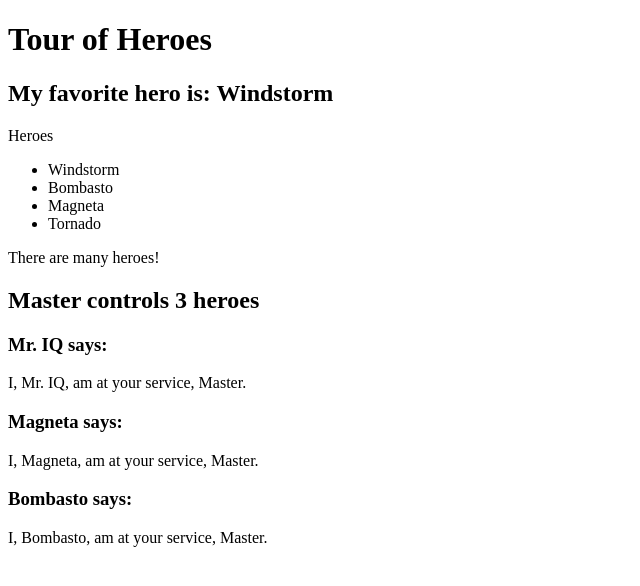
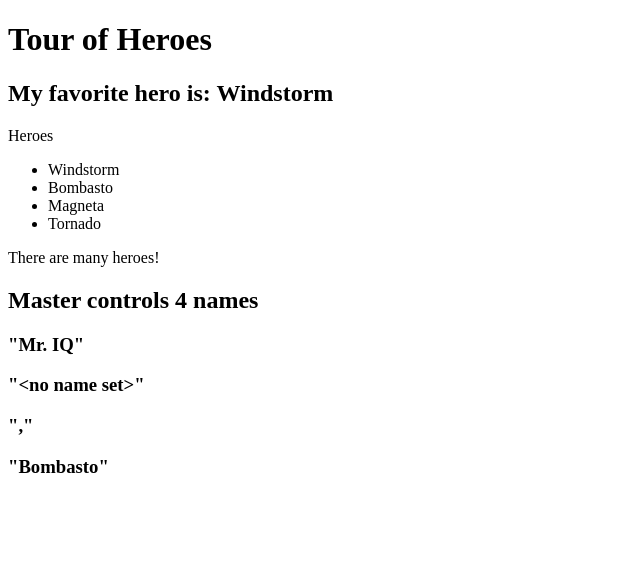
Before and after one commit to LuoXukun/angular, an Angular app in the folder test1/: page / in a window 1280 px wide. Shown: the top 586 px of the page, without its empty margins (0-640 px from the left). Built offline with nearby package versions, Linux system fonts and the light colour scheme.

Commit message:
输入属性setter

```diff
--- a/test1/src/app/hero-child/hero-child.component.ts
+++ b/test1/src/app/hero-child/hero-child.component.ts
@@ -5,15 +5,22 @@ import { Hero } from "../hero";
 @Component({
   selector: 'app-hero-child',
   template: `
-    <h3>{{hero.name}} says:</h3>
-    <p>I, {{hero.name}}, am at your service, {{masterName}}.</p>
+    <h3>"{{name}}"</h3>
   `,
   styles: []
 })
 export class HeroChildComponent implements OnInit {
 
-  @Input() hero: Hero;
-  @Input('master') masterName: string;
+  private _name = '';
+
+  @Input()
+  set name(name : string) {
+    this._name = (name && name.trim()) || '<no name set>';
+  }
+
+  get name(): string {
+    return this._name;
+  }
 
   constructor() { }
 
--- a/test1/src/app/hero-parent/hero-parent.component.ts
+++ b/test1/src/app/hero-parent/hero-parent.component.ts
@@ -5,17 +5,16 @@ import { HEROES } from "../hero";
 @Component({
   selector: 'app-hero-parent',
   template: `
-    <h2>{{master}} controls {{heroes.length}} heroes</h2>
-    <app-hero-child *ngFor="let hero of heroes"
-      [hero]="hero"
-      [master]="master">
+    <h2>{{master}} controls {{names.length}} names</h2>
+    <app-hero-child *ngFor="let name of names"
+      [name]="name">
     </app-hero-child>
   `,
   styles: []
 })
 export class HeroParentComponent implements OnInit {
 
-  heroes = HEROES;
+  names = ['Mr. IQ', '    ', ', ', ' Bombasto '];
   master = 'Master';
 
   constructor() { }
```
